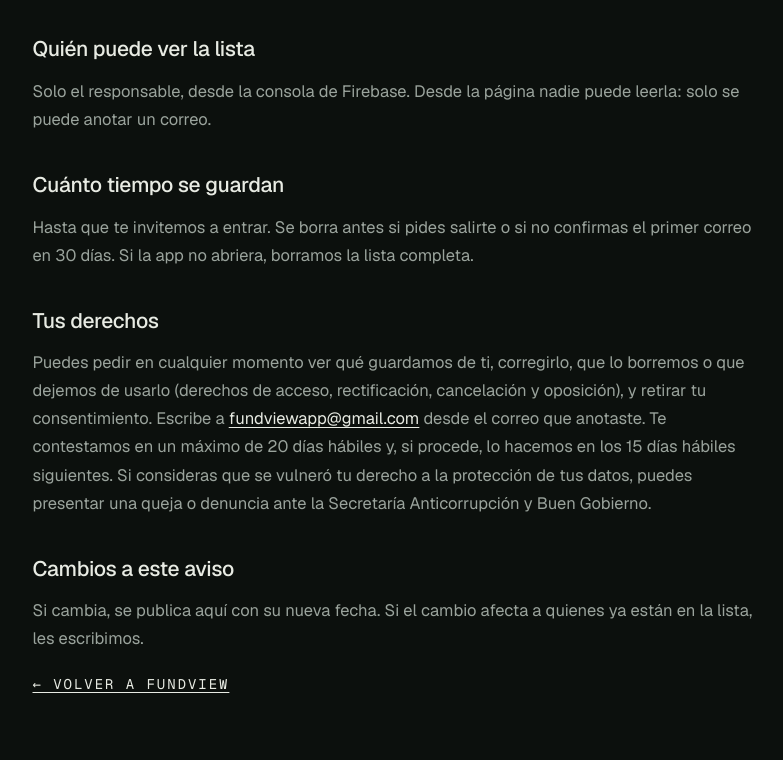
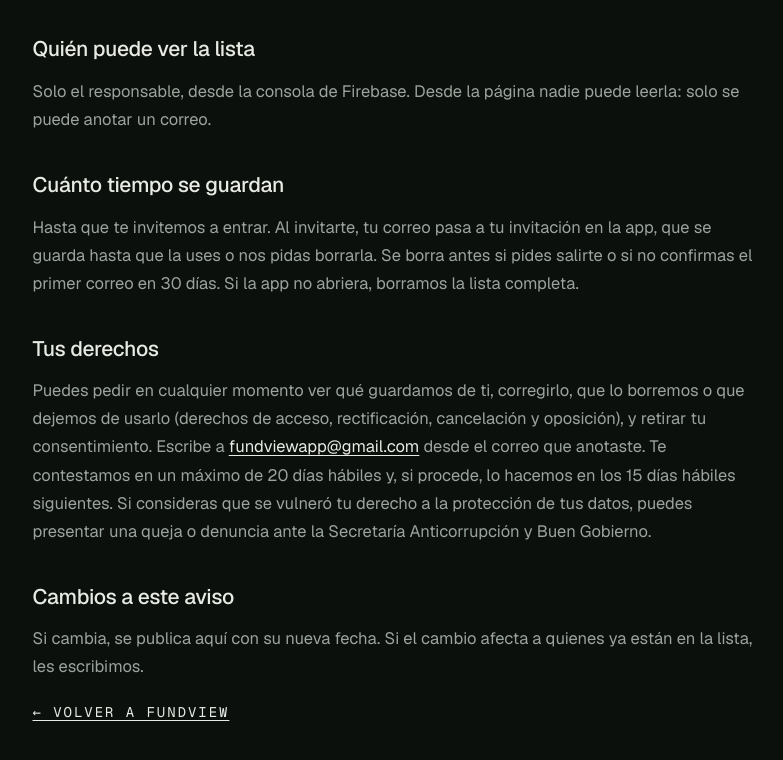
Before and after one commit to rl7103405-gif/mi-cartera-web, a plain HTML site: page legal.html in a window 1280 px wide. Shown: the part 1033-1793 px from the top of the page, without its empty margins (240-1023 px from the left). Drawn offline with Linux system fonts and the light colour scheme.

Commit message:
Aviso de la lista de espera: que pasa con el correo al invitarte (revision de cumplimiento 24-nov, inciso g)
Co-Authored-By: Claude Opus 5.5 <noreply@anthropic.com>

```diff
--- a/legal.html
+++ b/legal.html
@@ -46,7 +46,7 @@
     <p>Solo el responsable, desde la consola de Firebase. Desde la página nadie puede leerla: solo se puede anotar un correo.</p>
 
     <h2>Cuánto tiempo se guardan</h2>
-    <p>Hasta que te invitemos a entrar. Se borra antes si pides salirte o si no confirmas el primer correo en 30 días. Si la app no abriera, borramos la lista completa.</p>
+    <p>Hasta que te invitemos a entrar. Al invitarte, tu correo pasa a tu invitación en la app, que se guarda hasta que la uses o nos pidas borrarla. Se borra antes si pides salirte o si no confirmas el primer correo en 30 días. Si la app no abriera, borramos la lista completa.</p>
 
     <h2>Tus derechos</h2>
     <p>Puedes pedir en cualquier momento ver qué guardamos de ti, corregirlo, que lo borremos o que dejemos de usarlo (derechos de acceso, rectificación, cancelación y oposición), y retirar tu consentimiento. Escribe a <a href="mailto:fundviewapp@gmail.com">fundviewapp@gmail.com</a> desde el correo que anotaste. Te contestamos en un máximo de 20 días hábiles y, si procede, lo hacemos en los 15 días hábiles siguientes. Si consideras que se vulneró tu derecho a la protección de tus datos, puedes presentar una queja o denuncia ante la Secretaría Anticorrupción y Buen Gobierno.</p>
```
